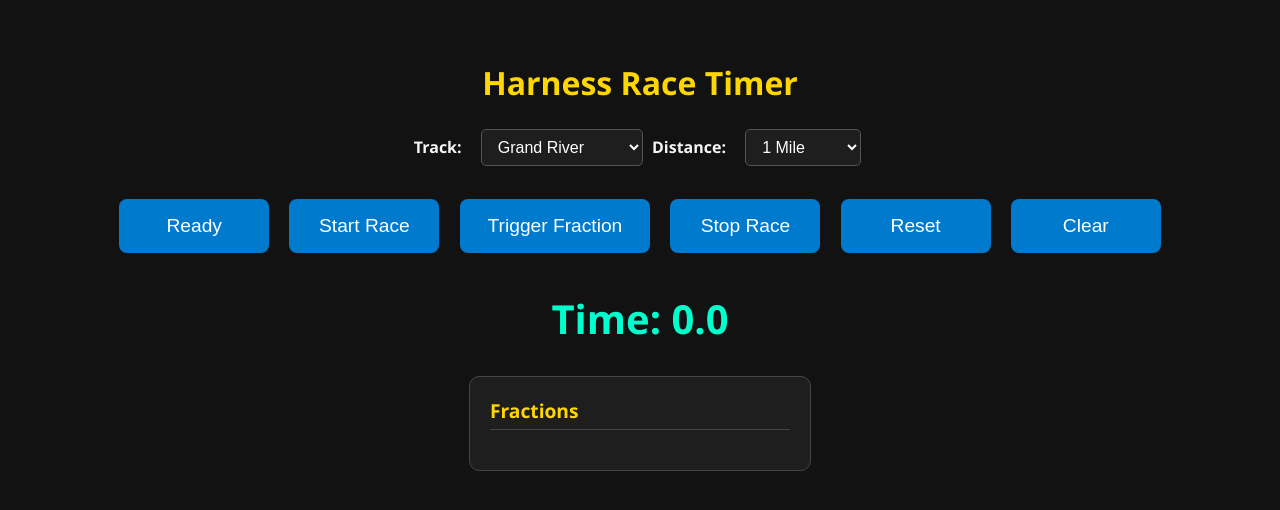
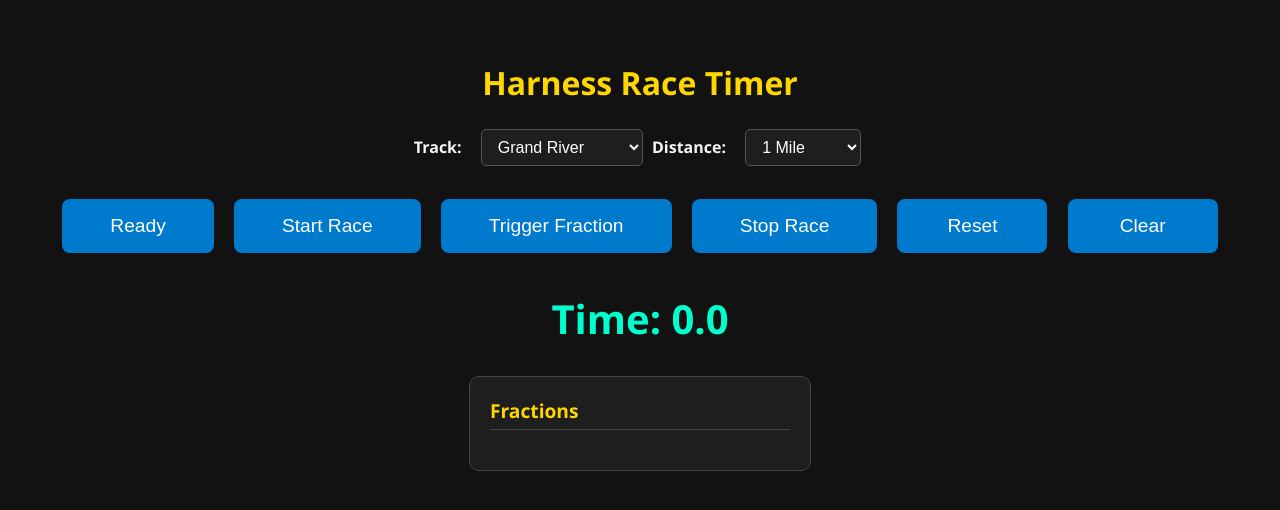
Before and after one commit to Curtismacd31/harness-timer, a website: page public/index.html in a window 1280 px wide. Drawn offline with Linux system fonts and the light colour scheme.

Commit message:
Update index.html

```diff
--- a/public/index.html
+++ b/public/index.html
@@ -40,7 +40,7 @@
     background: #007acc;
     color: white;
     border: none;
-    padding: 16px 28px;         /* ⬅️ increased size */
+    padding: 16px 48px;         /* ⬅️ increased size */
     margin: 8px;
     font-size: 1.2em;           /* ⬅️ larger text */
     border-radius: 8px;
```
